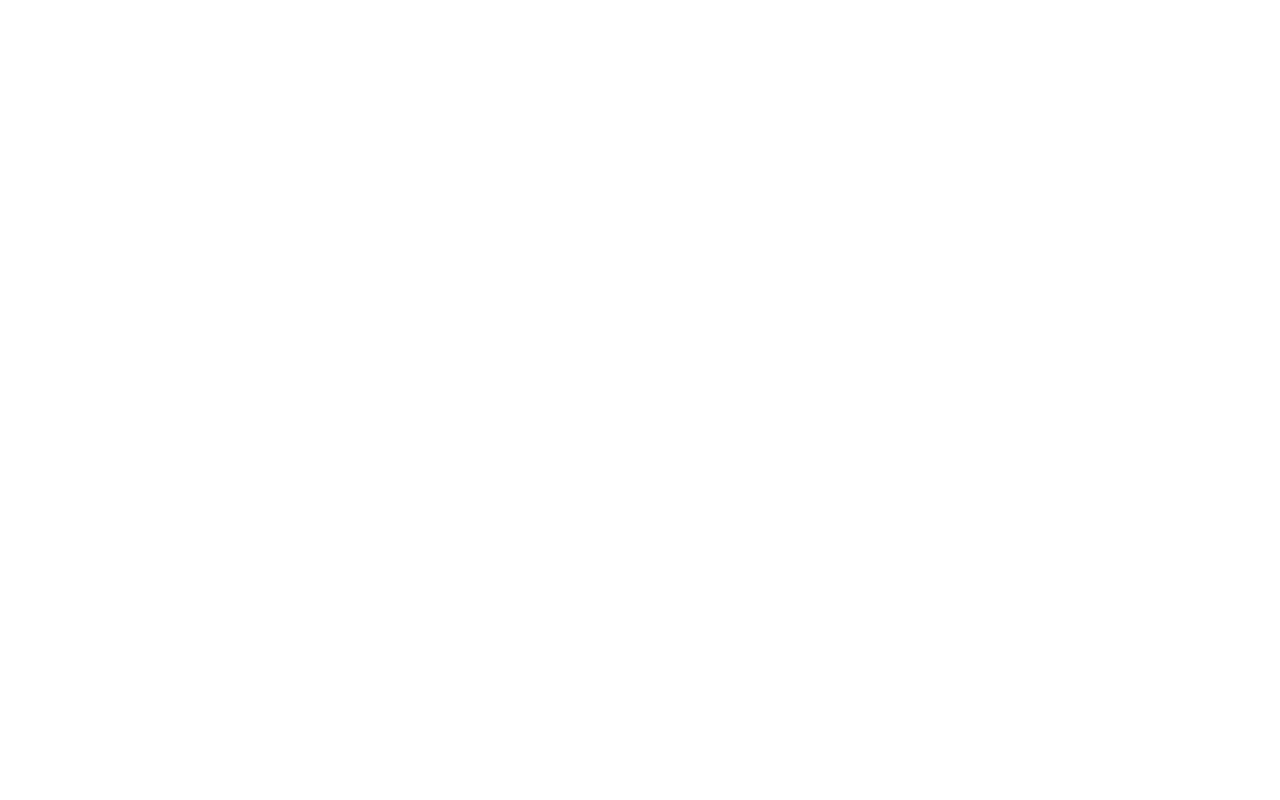
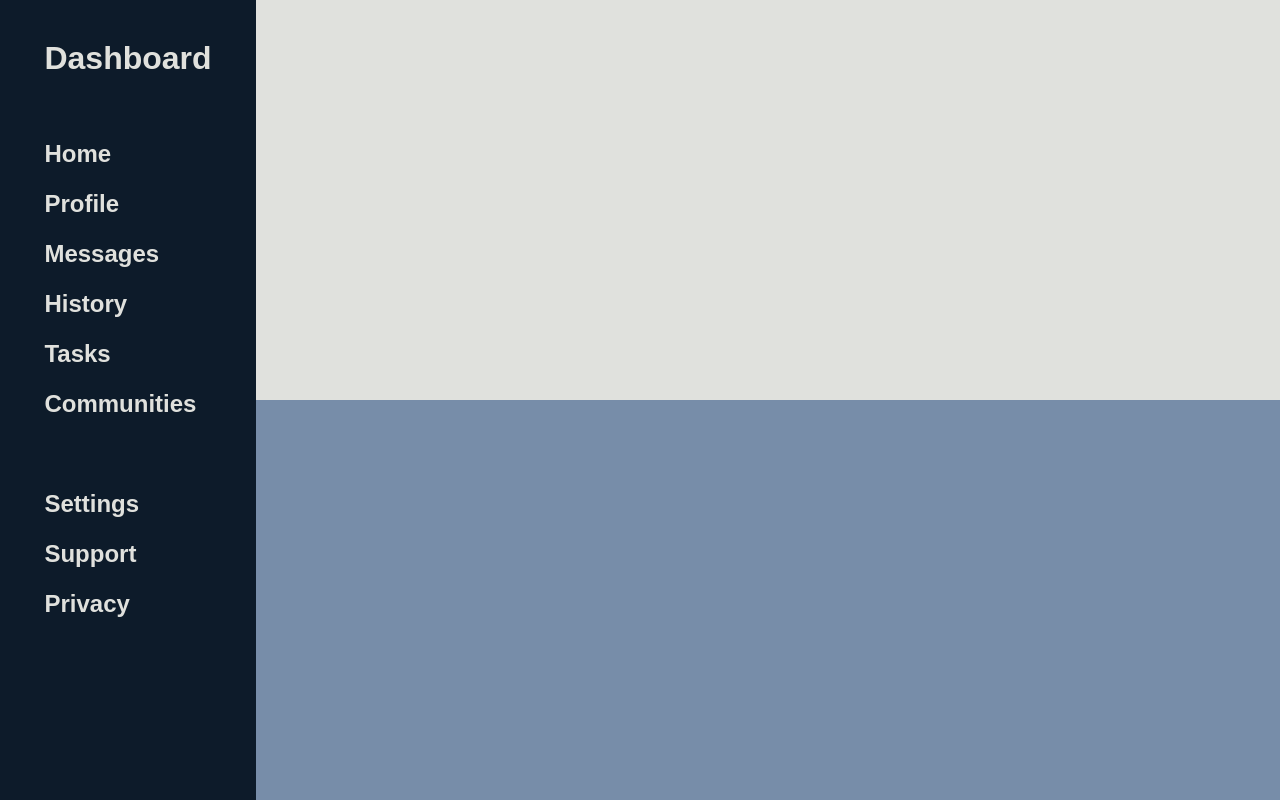
Before and after one commit to lukemedlin/dashboard-project, a plain HTML site: page index.html in a window 1280 px wide. Drawn offline with Linux system fonts and the light colour scheme.

Commit message:
Create and style sidebar

```diff
--- a/index.html
+++ b/index.html
@@ -1,5 +1,6 @@
 <!DOCTYPE html>
 <html lang="en">
+
 <head>
     <meta charset="UTF-8">
     <meta http-equiv="X-UA-Compatible" content="IE=edge">
@@ -8,7 +9,31 @@
     <script src="script.js" defer></script>
     <title>Admin Dashboard</title>
 </head>
+
 <body>
+    <div class="page-wrap">
+        <div class="sidebar">
+            <h1>Dashboard</h1>
+            <h2>Home</h2>
+            <h2>Profile</h2>
+            <h2>Messages</h2>
+            <h2>History</h2>
+            <h2>Tasks</h2>
+            <h2>Communities</h2>
+            <h2>Settings</h2>
+            <h2>Support</h2>
+            <h2>Privacy</h2>
+        </div>
+        <div class="header">
+
+        </div>
+        <div class="main">
+
+        </div>
+    </div>
+
+
 
 </body>
+
 </html>
--- a/style.css
+++ b/style.css
@@ -0,0 +1,37 @@
+* {
+    margin: 0;
+    padding: 0;
+}
+
+:root {
+    --color-darkest: #0D1B2A;
+    --color-dark: #1B263B;
+    --color-medium: #415A77;
+    --color-light: #778DA9;
+    --color-lightest: #E0E1DD;
+    font-family: Arial, Helvetica, sans-serif;
+}
+
+.page-wrap {
+    display: grid;
+    grid-template-columns: 1fr 4fr;
+    height: 100vh;
+}
+
+.sidebar {
+    background-color: var(--color-darkest);
+    color: var(--color-lightest);
+    padding: 40px;
+    grid-row: 1 / 3;
+    display: grid;
+    justify-content: center;
+    grid-template-rows: 100px repeat(5, 50px) 100px repeat(3, 50px);
+}
+
+.header {
+    background-color: var(--color-lightest);
+}
+
+.main {
+    background-color: var(--color-light);
+}
```
